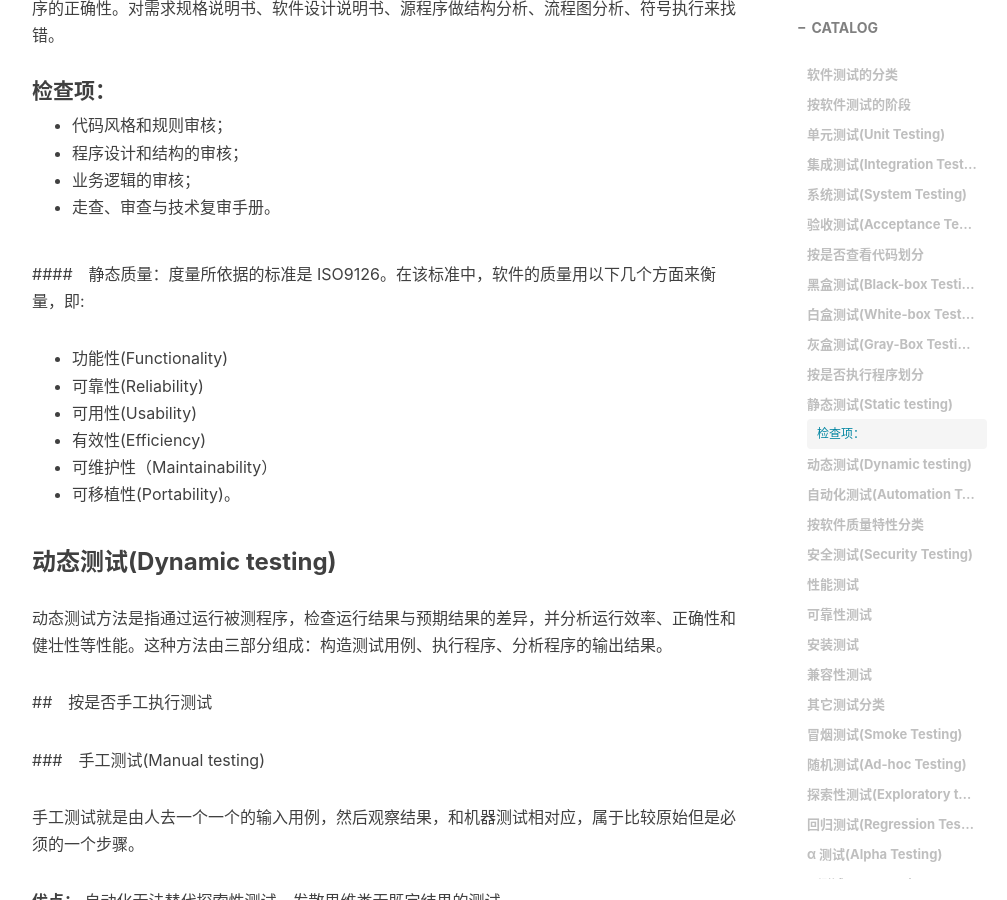
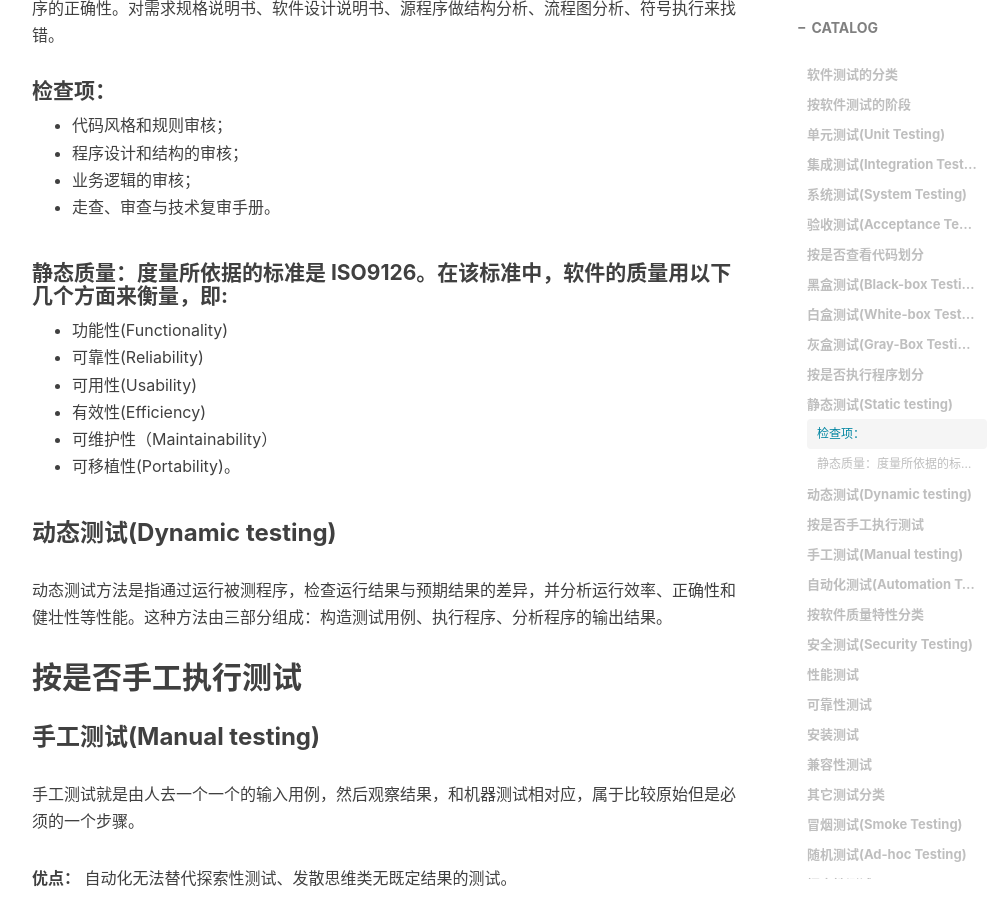
Before and after one commit to bearfly1990/bearfly.github.io, a Jekyll site: the page built from _posts/2018/11/2018-11-13-TestCategories.md, in a window 1280 px wide and 900 px high, scrolled down 2998 px. Shown: the whole window, without its empty margins (233-1240 px from the left). Built offline with Jekyll 4.4.1, drawn with Linux system fonts in a browser that asks for light colours; nearby versions of some CDN libraries; comment, search, counter and statistics services are not loaded; part of the change alters nothing that is shown; some of the changed text lies outside the part shown.

Commit message:
fix word issues for test category

```diff
--- a/_posts/2018/11/2018-11-13-TestCategories.md
+++ b/_posts/2018/11/2018-11-13-TestCategories.md
@@ -91,7 +91,7 @@ tags:
 - 业务逻辑的审核；
 - 走查、审查与技术复审手册。
 
-####　静态质量：度量所依据的标准是 ISO9126。在该标准中，软件的质量用以下几个方面来衡量，即:
+#### 静态质量：度量所依据的标准是 ISO9126。在该标准中，软件的质量用以下几个方面来衡量，即:
 
 - 功能性(Functionality)
 - 可靠性(Reliability)
@@ -104,9 +104,9 @@ tags:
 
 动态测试方法是指通过运行被测程序，检查运行结果与预期结果的差异，并分析运行效率、正确性和健壮性等性能。这种方法由三部分组成：构造测试用例、执行程序、分析程序的输出结果。
 
-##　按是否手工执行测试
+## 按是否手工执行测试
 
-###　手工测试(Manual testing)
+### 手工测试(Manual testing)
 
 手工测试就是由人去一个一个的输入用例，然后观察结果，和机器测试相对应，属于比较原始但是必须的一个步骤。
 
@@ -166,8 +166,6 @@ AI 技术的兴起发展，类似可预见工作都有可能会被伪 AI 代替
 ## 其它测试分类
 
 ### 冒烟测试(Smoke Testing)
-
-在《微软项目求生法则》一书第 14 章“构建过程”关于冒烟测试，就是开发人员在个人版本的软件上执行目前的冒烟测试项目，确定新的程序代码不出故障。
 
 冒烟测试目的是确认软件基本功能正常，冒烟测试的执行者是版本编译人员。
 
```
